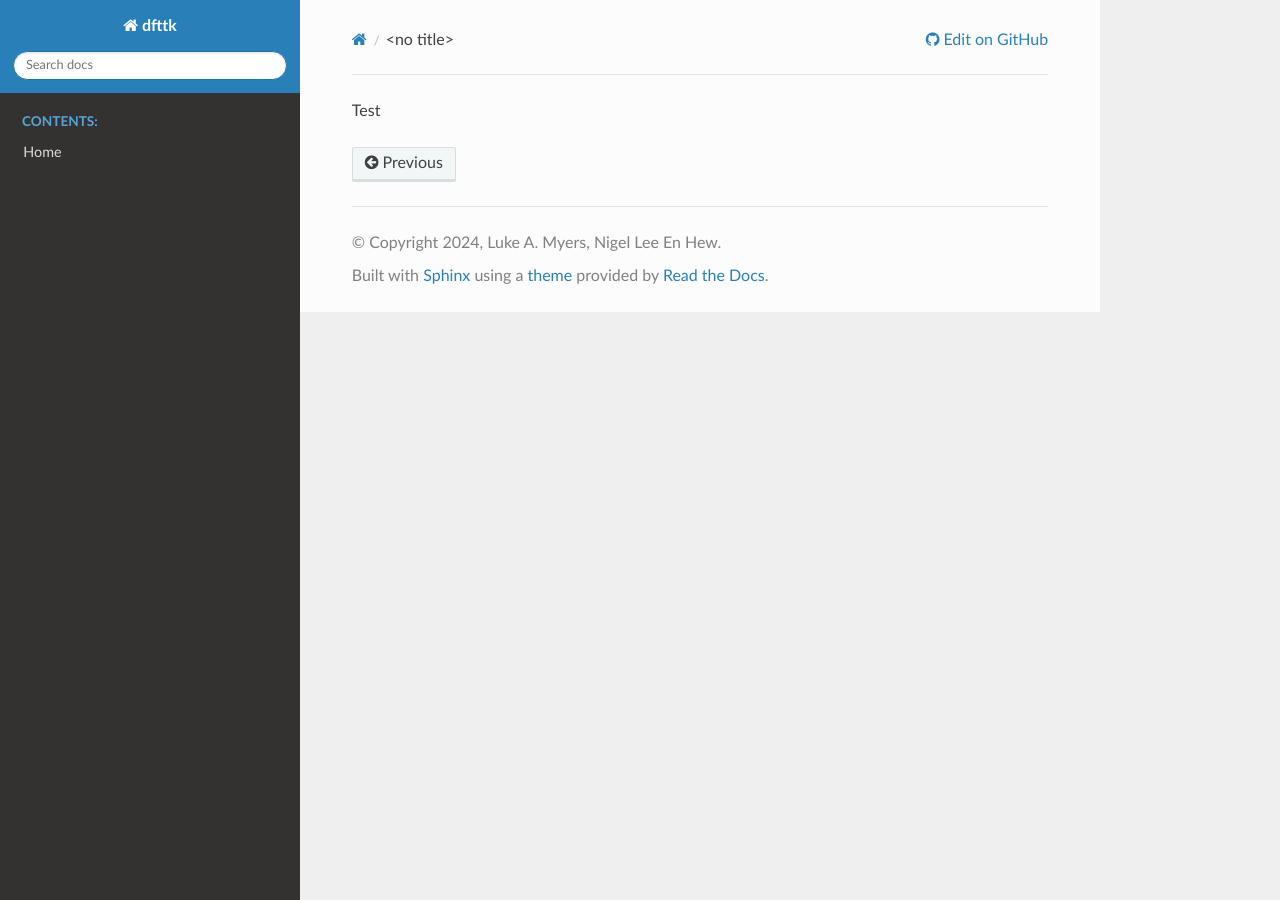
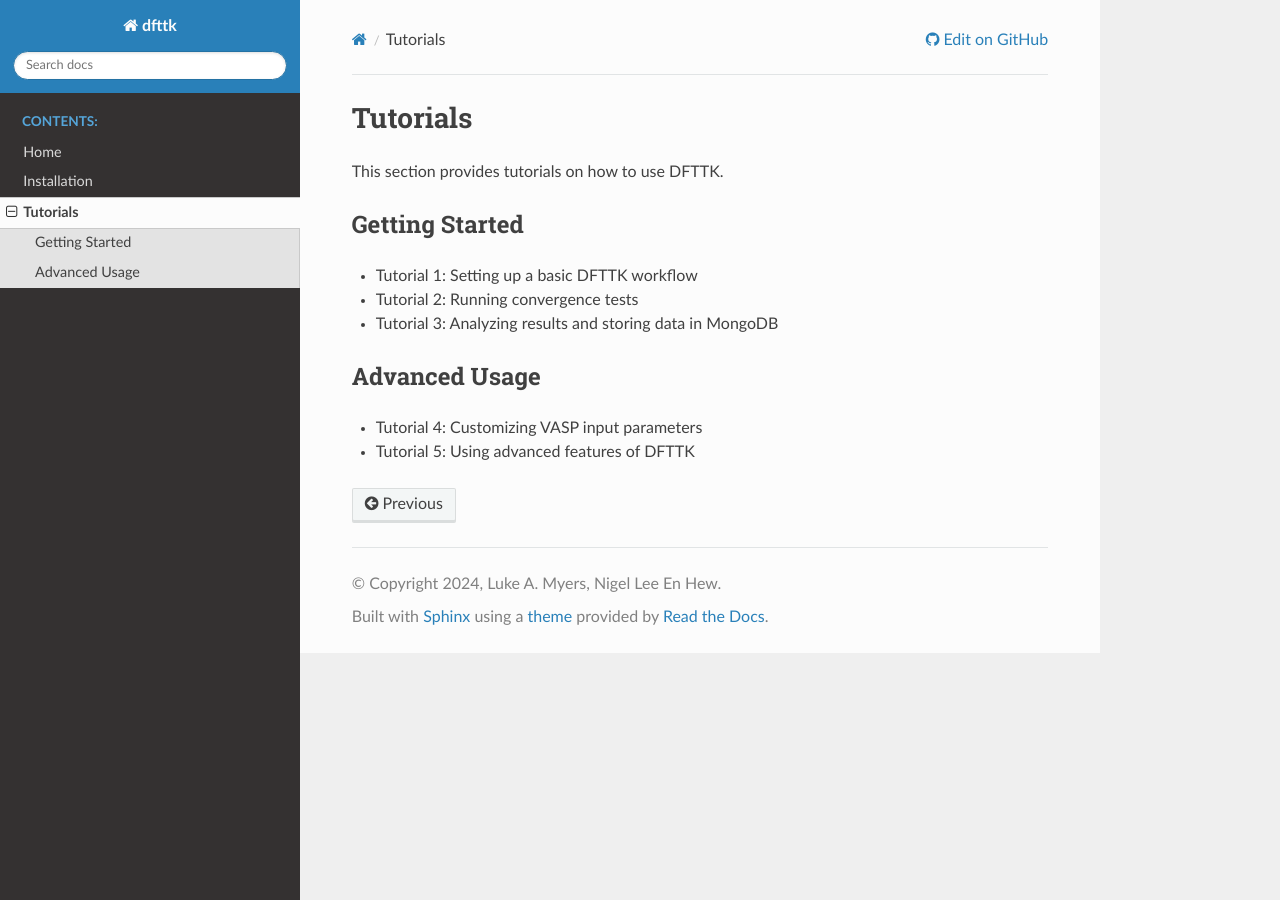
Before and after one commit to PhasesResearchLab/dfttk, a Sphinx documentation site: the page built from docs/tutorials.rst, in a window 1280 px wide. Built offline with Sphinx 7.4.7 and the Read the Docs theme 3.1.0, drawn with Linux system fonts in a browser that asks for light colours.

Commit message:
Update docs

```diff
--- a/docs/tutorials.rst
+++ b/docs/tutorials.rst
@@ -1 +1,15 @@
-Test
+Tutorials
+=========
+
+This section provides tutorials on how to use DFTTK.
+
+Getting Started
+---------------
+- Tutorial 1: Setting up a basic DFTTK workflow
+- Tutorial 2: Running convergence tests
+- Tutorial 3: Analyzing results and storing data in MongoDB
+
+Advanced Usage
+--------------
+- Tutorial 4: Customizing VASP input parameters
+- Tutorial 5: Using advanced features of DFTTK
```
Also changed, not shown: docs/installation.rst (+14 -1 lines).
